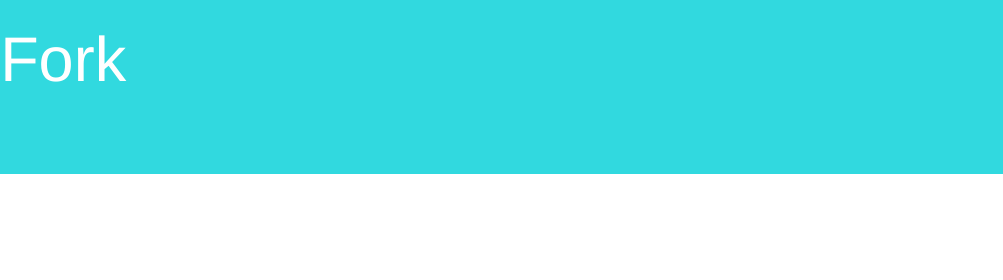
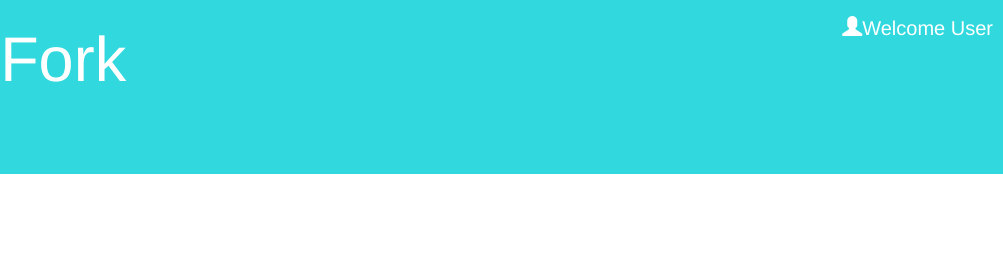
Before and after one commit to BeanFork/beanFork_1, a plain HTML site: page src/client/views/home.html in a window 1280 px wide. Shown: the top 280 px of the page, 277-1280 px from the left. Drawn offline with nearby package versions, Linux system fonts and the light colour scheme.

```diff
--- a/src/client/public/assets/css/home.css
+++ b/src/client/public/assets/css/home.css
@@ -10,6 +10,12 @@
     font-style: inherit;
   }
 
+
+  .welcome{
+    color:white;
+    font-size: 20px;
+    margin: 0px 10px 10px 10px ;
+  }
 
   .container-fluid {
     padding: 60px 50px;
--- a/src/client/views/home.html
+++ b/src/client/views/home.html
@@ -28,7 +28,11 @@
   }
     </style>
 
-
+    <ul class="nav navbar-nav navbar-right">
+           <li>
+                <a class="welcome" href="#"><span class="glyphicon glyphicon-user"></span>Welcome User</a>
+           </li>
+            </ul>
     <div class="jumbotron text-center">
         <img class = "logo" src = " ../public/assets/img/bean.gif">
         <h1>BeanFork</h1> <br>
@@ -36,6 +40,7 @@
 
             </div>
           </div>
+
 
 
 
```
